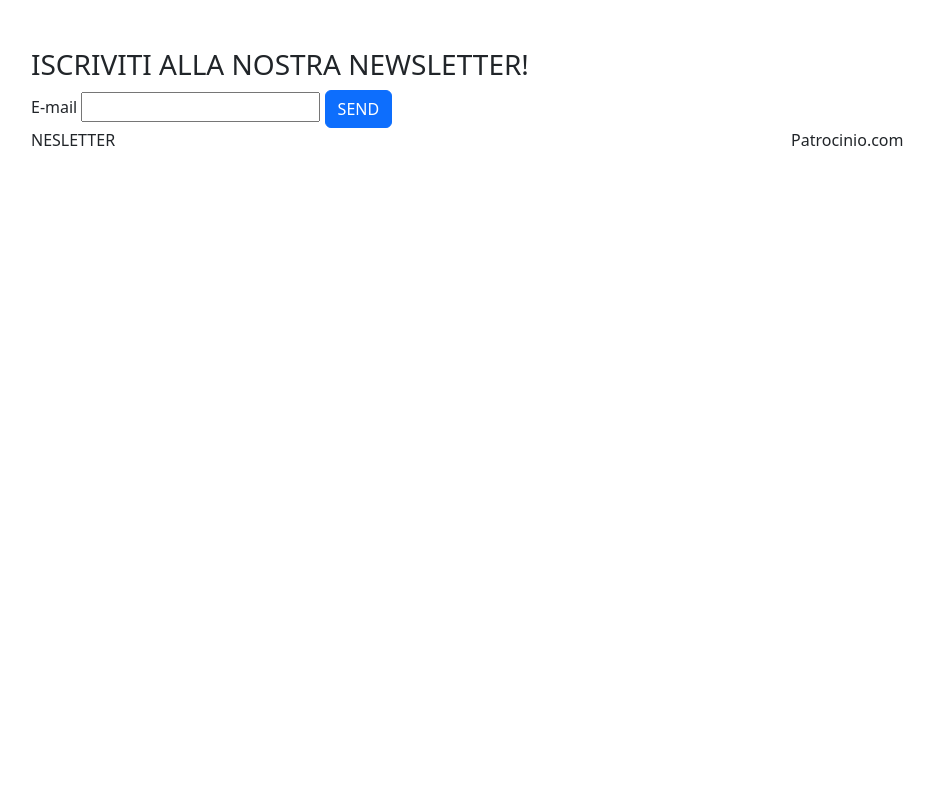
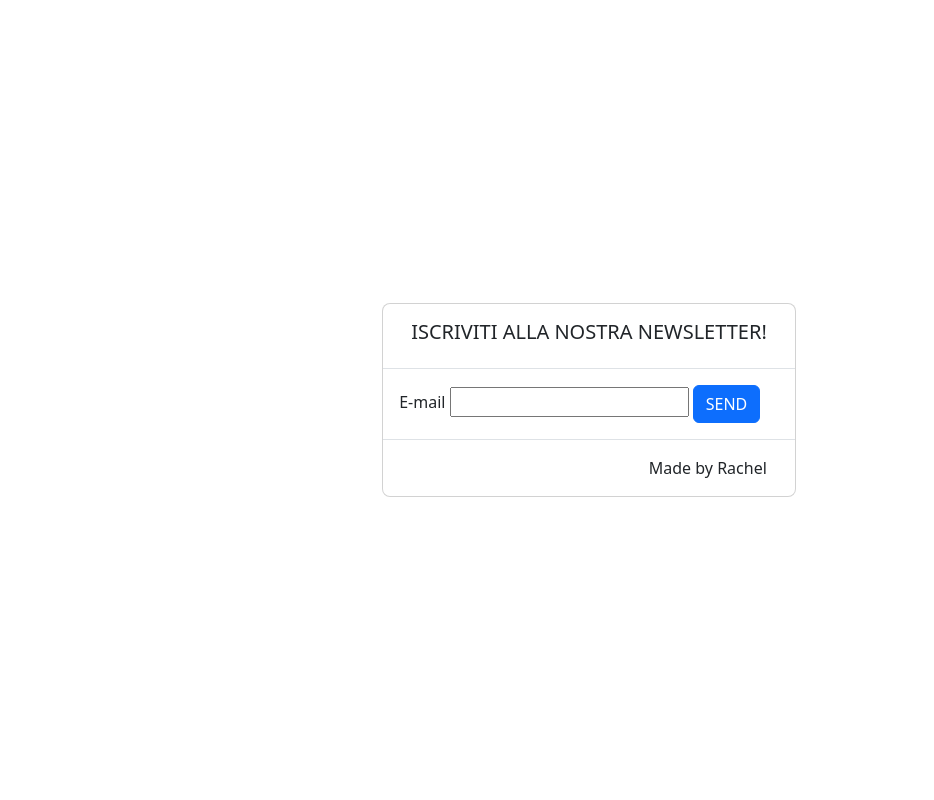
Before and after one commit to rachelpatrocinio/php-iscrizione-newsletter, a PHP site: page / in a window 1280 px wide. Shown: the whole page, without its empty margins (51-985 px from the left). Run offline with PHP 8.4, Linux system fonts and the light colour scheme.

Commit message:
Added: static modal from Bootstrap

```diff
--- a/footer.php
+++ b/footer.php
@@ -1,8 +1,7 @@
 <footer>
     <div class="container">
-        <div class="row d-flex justify-content-between">
-            <div class="col-4">NESLETTER</div>
-            <div class="col-4">Patrocinio.com</div>
+        <div class="row d-flex flex-end">
+            <div class="col-12">Made by Rachel</div>
         </div>
     </div>
 </footer>
--- a/header.php
+++ b/header.php
@@ -1,9 +1,9 @@
 <header>
     <div class="container">
         <div class="row">
-            <h3>
+            <h5>
                 ISCRIVITI ALLA NOSTRA NEWSLETTER!
-            </h3>
+            </h5>
         </div>
     </div>
 </header>
--- a/index.php
+++ b/index.php
@@ -23,26 +23,34 @@ if($email){
     <link href="https://cdn.jsdelivr.net/npm/bootstrap@5.3.3/dist/css/bootstrap.min.css" rel="stylesheet" integrity="sha384-QWTKZyjpPEjISv5WaRU9OFeRpok6YctnYmDr5pNlyT2bRjXh0JMhjY6hW+ALEwIH" crossorigin="anonymous">
     <title>php-iscrizione-newsletter</title>
 </head>
-<body class="p-5">
-
-    <?php
-    include __DIR__ . '/header.php';
-    ?>
+<body>
 
     <div class="container">
         <div class="row">
+            <div class="modal d-block d-flex align-items-center" tabindex="-1">
+                <div class="modal-dialog">
+                    <div class="modal-content">
+                    <div class="modal-header">
+                        <?php include __DIR__ . '/header.php';?>
+                    </div>
+                    <div class="modal-body">
                         <form action="" method="POST">
                             <label for="email">E-mail</label>
                             <input type="text" name="email">
-
                             <button class="btn btn-primary">SEND</button>
                         </form>
                     </div>
-    </div>
-
+                    <div class="modal-footer">
                         <?php
                         include __DIR__ . '/footer.php';
                         ?>
+                    </div>
+                </div>
+            </div>
+        </div>
+    </div>
+
+
 
 </body>
 </html>
```
Lines whose indentation alone changed are shown as unchanged.
